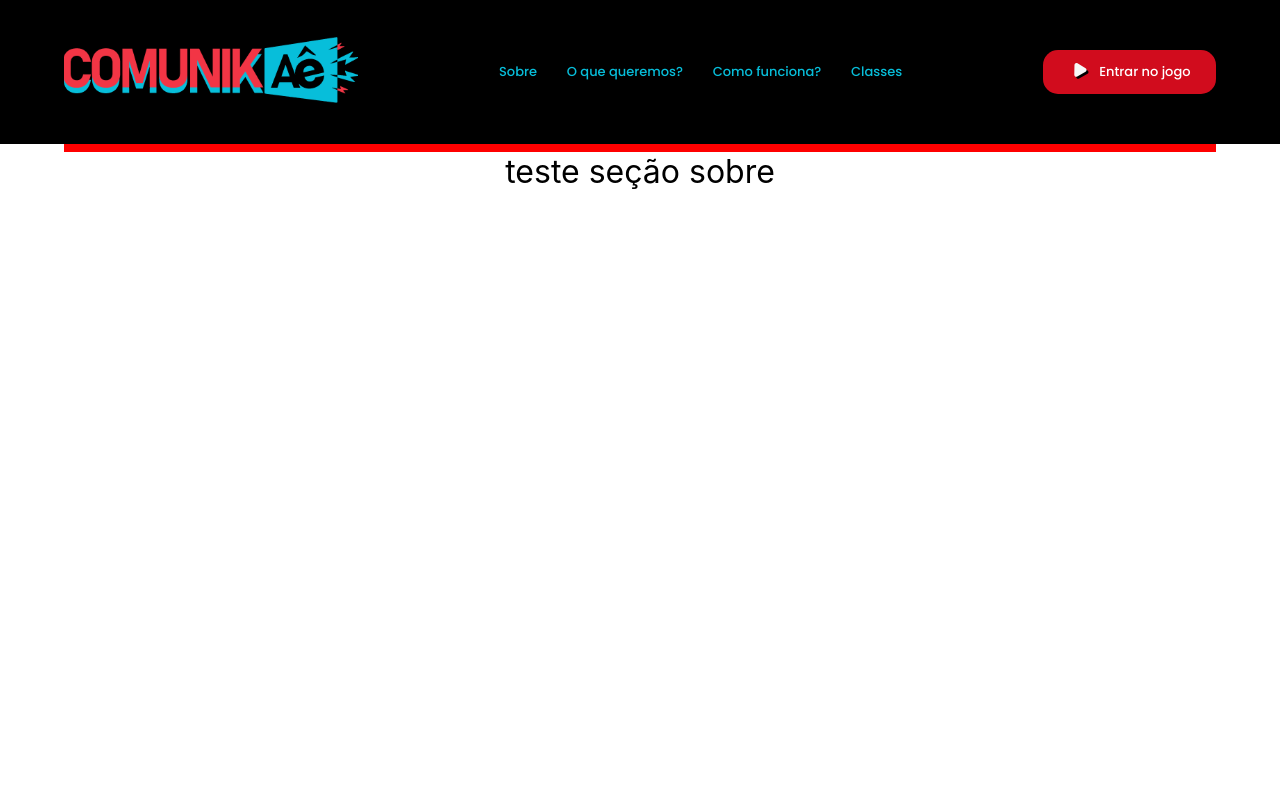
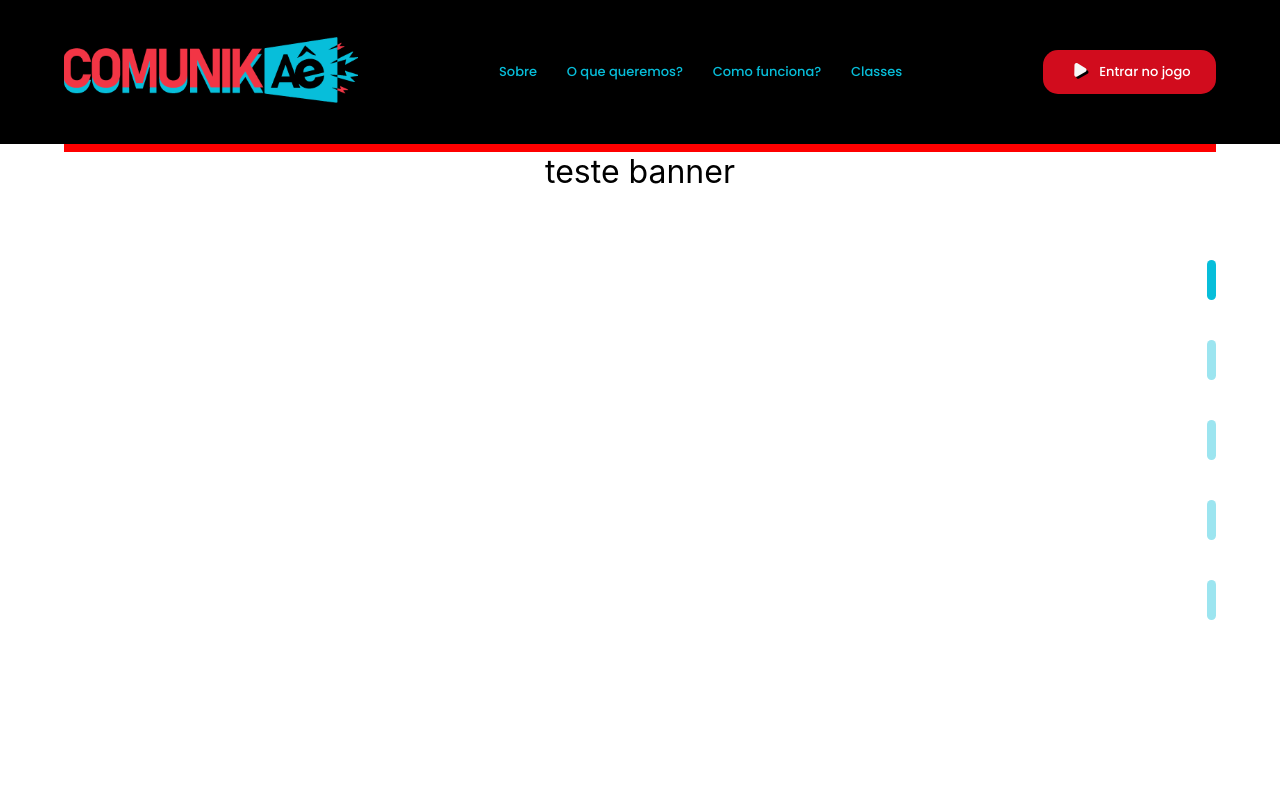
Before and after one commit to nadfelipe/comunikae, a React (Create React App) app: page / in a window 1280 px wide. Shown: the top 800 px of the page. Built offline with nearby package versions, Linux system fonts and the light colour scheme.

Commit message:
vertical nav dots created

```diff
--- a/package.json
+++ b/package.json
@@ -14,6 +14,7 @@
     "react-router-dom": "^5.2.0",
     "react-scripts": "4.0.1",
     "react-scroll": "^1.8.1",
+    "react-tooltip": "^4.2.11",
     "web-vitals": "^0.2.4"
   },
   "scripts": {
--- a/public/index.html
+++ b/public/index.html
@@ -2,14 +2,14 @@
 <html lang="pt-br">
   <head>
     <meta charset="utf-8" />
-    <link rel="icon" href="%PUBLIC_URL%/favicon.ico" />
+    <link rel="icon" href="./favicon.ico" />
     <meta name="viewport" content="width=device-width, initial-scale=1" />
     <meta name="theme-color" content="#000000" />
     <meta
       name="description"
       content="Web site created using create-react-app"
     />
-    <link rel="apple-touch-icon" href="%PUBLIC_URL%/logo192.png" />
+    <link rel="apple-touch-icon" href="./favicon.ico" />
     <!--
       manifest.json provides metadata used when your web app is installed on a
       user's mobile device or desktop. See https://developers.google.com/web/fundamentals/web-app-manifest/
--- /dev/null
+++ b/src/components/VerticalNav/VerticalNav.css
@@ -0,0 +1,26 @@
+.verticalNav{
+    position: fixed;
+    right: 5%;
+    top: 30%;
+    height: 50%;
+}
+.link-list{
+    display: flex;
+    flex-direction: column;
+    justify-content: space-around;
+    list-style-type: none;
+    height: 100%;
+}
+.nav-dots{
+    display: block;
+    width: 100%;
+    height: 40px;
+    border-radius: 15px;
+    background-color: #9CE5F0;
+    color: #9CE5F0;
+    cursor: pointer;
+}
+.dot-active{
+    background-color: #07BEDA;
+    color: #07BEDA;
+}
--- /dev/null
+++ b/src/components/VerticalNav/VerticalNav.js
@@ -0,0 +1,23 @@
+import React, { Component } from "react";
+import { Link as SmoothLink  } from "react-scroll";
+import ReactTooltip from "react-tooltip";
+import './VerticalNav.css';
+
+export default class VerticalNav extends Component{
+    render(){
+        return(
+            <div className="VerticalNav">
+                <nav className="verticalNav">
+                    <div className='link-list'>
+                        <SmoothLink to="banner" smooth={true} data-tip='Banner'><span className='nav-dots dot-banner dot-active'>a</span></SmoothLink>
+                        <SmoothLink to="sobre" smooth={true} data-tip='Sobre'><span className='nav-dots dot-sobre'></span></SmoothLink>
+                        <SmoothLink to="desafios-missao" smooth={true} data-tip='O que queremos?'><span className='nav-dots dot-desafios-missao'></span></SmoothLink>
+                        <SmoothLink to="manual" smooth={true} data-tip='Como Funciona?'><span className='nav-dots dot-manual'></span></SmoothLink>
+                        <SmoothLink to="classes" smooth={true} data-tip='Classes'><span className='nav-dots dot-classes'></span></SmoothLink>
+                    </div>
+                    <ReactTooltip place="left" effect="solid" textColor='#fff' backgroundColor='#008296'/>
+                </nav>
+            </div>
+        );
+    }
+}
--- a/src/pages/home/home.js
+++ b/src/pages/home/home.js
@@ -1,13 +1,16 @@
 import React, { Component } from 'react'
 import './Home.css';
 import Nav from '../../components/Nav/Nav'
+import VNav from '../../components/VerticalNav/VerticalNav'
 
 export default class Home extends Component{
 render(){
     return (
       <div className="Home">
         <Nav setar='home'></Nav>
+        <VNav></VNav>
         <div className='secoes-home'>
+          <section id='banner'>teste banner</section>
           <section id='sobre'>teste seção sobre</section>
           <section id='desafios-missao'>teste seção desafios e missao</section>
           <section id='manual'>teste seção manual</section>
```
Also changed, not shown: src/components/Nav/Nav.js (+2 -8 lines), 2 other files (tests, documents, lock files or other folders).
